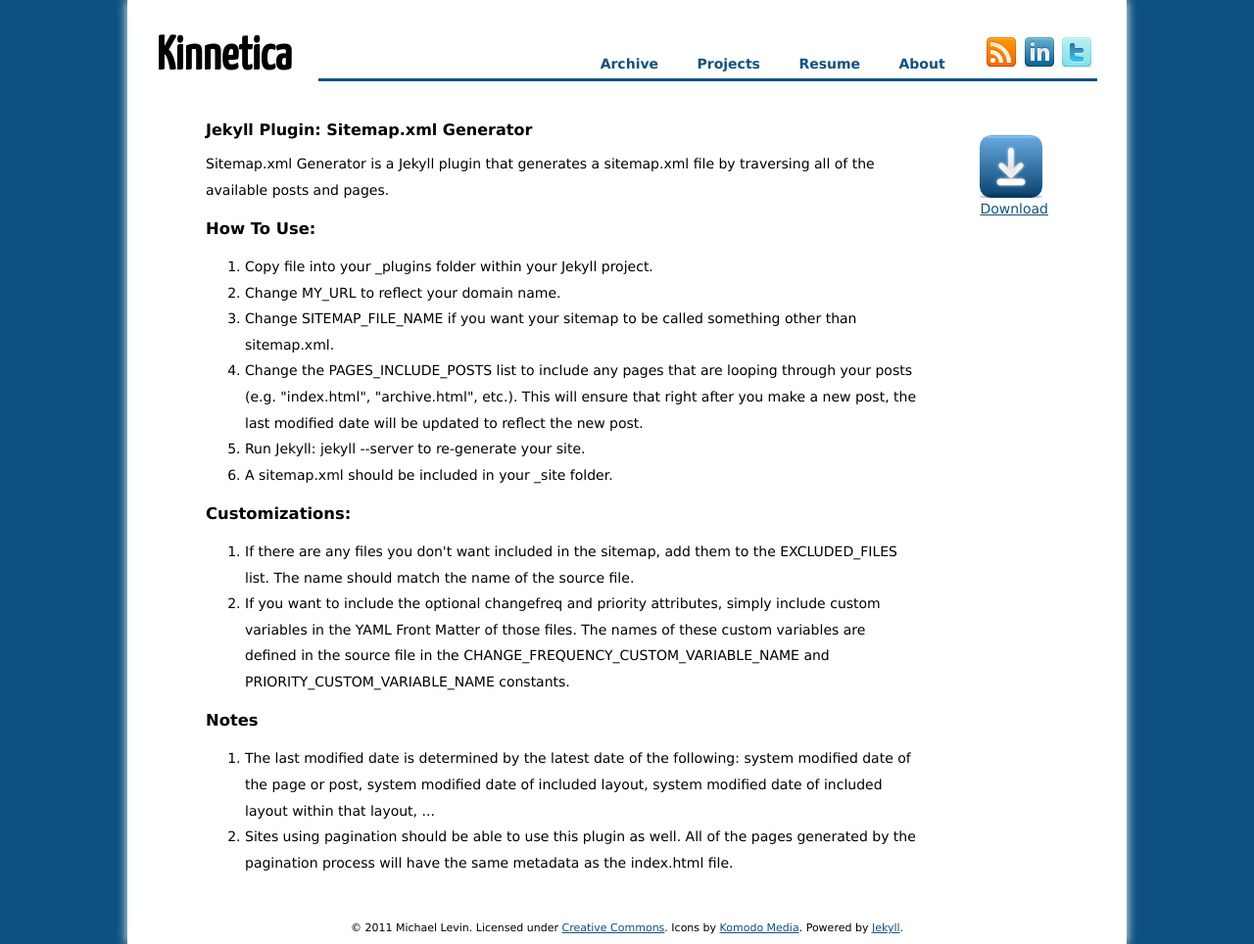
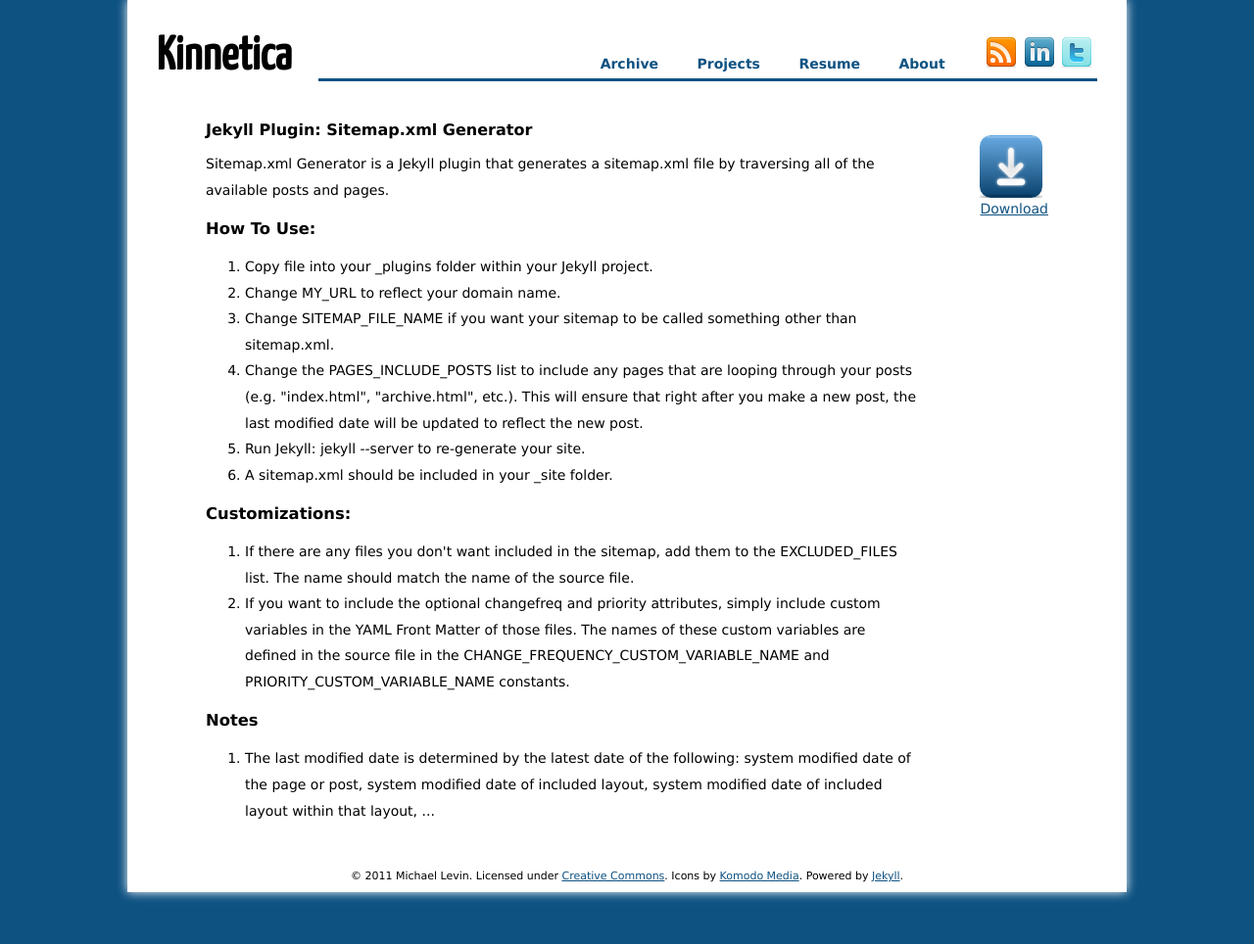
Before and after one commit to kinnetica/kinnetica.com, a Jekyll site: the page built from projects/jekyll-sitemap-generator.html, in a window 1280 px wide. Shown: the whole page at 98% size. Built offline with Jekyll 4.4.1, drawn with Linux system fonts in a browser that asks for light colours; Markdown is read by kramdown in place of the engine named in the settings; some of the changed lines change nothing that is shown.

Commit message:
removed generation of pagination pages and cleaned up code a bit. updated doc page

```diff
--- a/_plugins/sitemap_generator.rb
+++ b/_plugins/sitemap_generator.rb
@@ -28,9 +28,6 @@
 #       system modified date of the page or post, system modified date of
 #       included layout, system modified date of included layout within that
 #       layout, ...
-#   2.) Sites using pagination should be able to use this plugin as well. All of
-#       the pages generated by the pagination process will have the same
-#       metadata as the index.html file.
 #
 # Author: Michael Levin
 # Site: http://www.kinnetica.com
@@ -52,7 +49,7 @@
   EXCLUDED_FILES = ["atom.xml"]
 
   # Any files that include posts, so that when a new post is added, the last
-  # modified date should take that into account
+  # modified date of these pages should take that into account
   PAGES_INCLUDE_POSTS = ["index.html", "archive.html"]
 
   # Custom variable names for changefreq and priority elements
@@ -81,11 +78,8 @@
     end
 
     def location_on_server
-      if (url != "/index.html")
-        return "#{MY_URL}#{@dir}#{url}"
-      else
-        return "#{MY_URL}#{@dir}/"
-      end
+      location = "#{MY_URL}#{@dir}#{url}"
+      location.gsub(/index.html$/, "")
     end
   end
 
@@ -124,11 +118,7 @@
         "http://www.sitemaps.org/schemas/sitemap/0.9")
 
       @last_modified_post_date = fill_posts(site, urlset)
-      normal_pages, pagination_pages = split_pages_by_type(site)
-
-      index_modified_date = fill_normal_pages(site, normal_pages, urlset)
-
-      fill_pagination_pages(site, pagination_pages, urlset)
+      fill_pages(site, urlset)
 
       sitemap.add_element(urlset)
 
@@ -150,7 +140,7 @@
       last_modified_date = nil
       site.posts.each do |post|
         if !excluded?(post.name)
-          url = fill_url(site, post, false)
+          url = fill_url(site, post)
           urlset.add_element(url)
         end
 
@@ -166,55 +156,30 @@
     # index to use with the pagination pages
     #
     # Returns last_modified_date of index page
-    def fill_normal_pages(site, normal_pages, urlset)
-      normal_pages.each do |page|
+    def fill_pages(site, urlset)
+      site.pages.each do |page|
         if !excluded?(page.name)
-          url = fill_url(site, page, false)
+          path = page.full_path_to_source
+          if File.exists?(path)
+            url = fill_url(site, page)
             urlset.add_element(url)
           end
         end
       end
-
-    def fill_pagination_pages(site, pagination_pages, urlset)
-      pagination_pages.each do |page|
-        url = fill_url(site, page, true)
-        urlset.add_element(url)
-      end
-    end
-
-    def split_pages_by_type(site)
-      normal_pages = []
-      pagination_pages = []
-
-      site.pages.each do |page|
-        path = page.full_path_to_source
-        if File.exists?(path)
-          normal_pages << page
-        else
-          pagination_pages << page
-        end
-      end
-
-      [normal_pages, pagination_pages]
     end
 
     # Fill data of each URL element: location, last modified,
     # change frequency (optional), and priority.
     #
     # Returns url REXML::Element
-    def fill_url(site, page_or_post, pagination_page)
+    def fill_url(site, page_or_post)
       url = REXML::Element.new "url"
 
       loc = fill_location(page_or_post)
       url.add_element(loc)
 
-      if pagination_page
-        lastmod = fill_last_modified_pagination(site, page_or_post)
-        url.add_element(lastmod) if lastmod
-      else
       lastmod = fill_last_modified(site, page_or_post)
       url.add_element(lastmod) if lastmod
-      end
 
       if (page_or_post.data[CHANGE_FREQUENCY_CUSTOM_VARIABLE_NAME])
         change_frequency =
@@ -258,7 +223,7 @@
     # Returns lastmod REXML::Element or nil
     def fill_last_modified(site, page_or_post)
       path = page_or_post.full_path_to_source
-      if File.exists?(path)
+
       lastmod = REXML::Element.new "lastmod"
       date = File.mtime(path)
       latest_date = find_latest_date(date, site, page_or_post)
@@ -267,7 +232,7 @@
         # This is a post
         lastmod.text = latest_date.iso8601
       else
-          # This is a normal page
+        # This is a page
         if posts_included?(page_or_post.name)
           # We want to take into account the last post date
           final_date = greater_date(latest_date, @last_modified_post_date)
@@ -275,27 +240,8 @@
         else
           lastmod.text = latest_date.iso8601
         end
-
-          @last_modified_index_date = final_date if page_or_post.name == 'index.html'
       end
       lastmod
-      else
-        nil
-      end
-    end
-
-    # Fill lastmod XML element for pagination pages.
-    #
-    # Returns lastmod REXML::Element or nil
-    def fill_last_modified_pagination(site, page_or_post)
-      if @last_modified_index_date
-        lastmod = REXML::Element.new "lastmod"
-        lastmod.text = @last_modified_index_date.iso8601
-
-        lastmod
-      else
-        nil
-      end
     end
 
     # Go through the page/post and any implemented layouts and get the latest
@@ -358,6 +304,5 @@
 
       false
     end
-
   end
 end
--- a/projects/jekyll-sitemap-generator.html
+++ b/projects/jekyll-sitemap-generator.html
@@ -34,7 +34,6 @@
 
   <ol>
     <li>The last modified date is determined by the latest date of the following: system modified date of the page or post, system modified date of included layout, system modified date of included layout within that layout, ...</li>
-    <li>Sites using pagination should be able to use this plugin as well. All of the pages generated by the pagination process will have the same metadata as the index.html file.</li>
   </ol>
 </div>
 <div class="project-description-sidebar">
```
Lines whose indentation alone changed are shown as unchanged.
